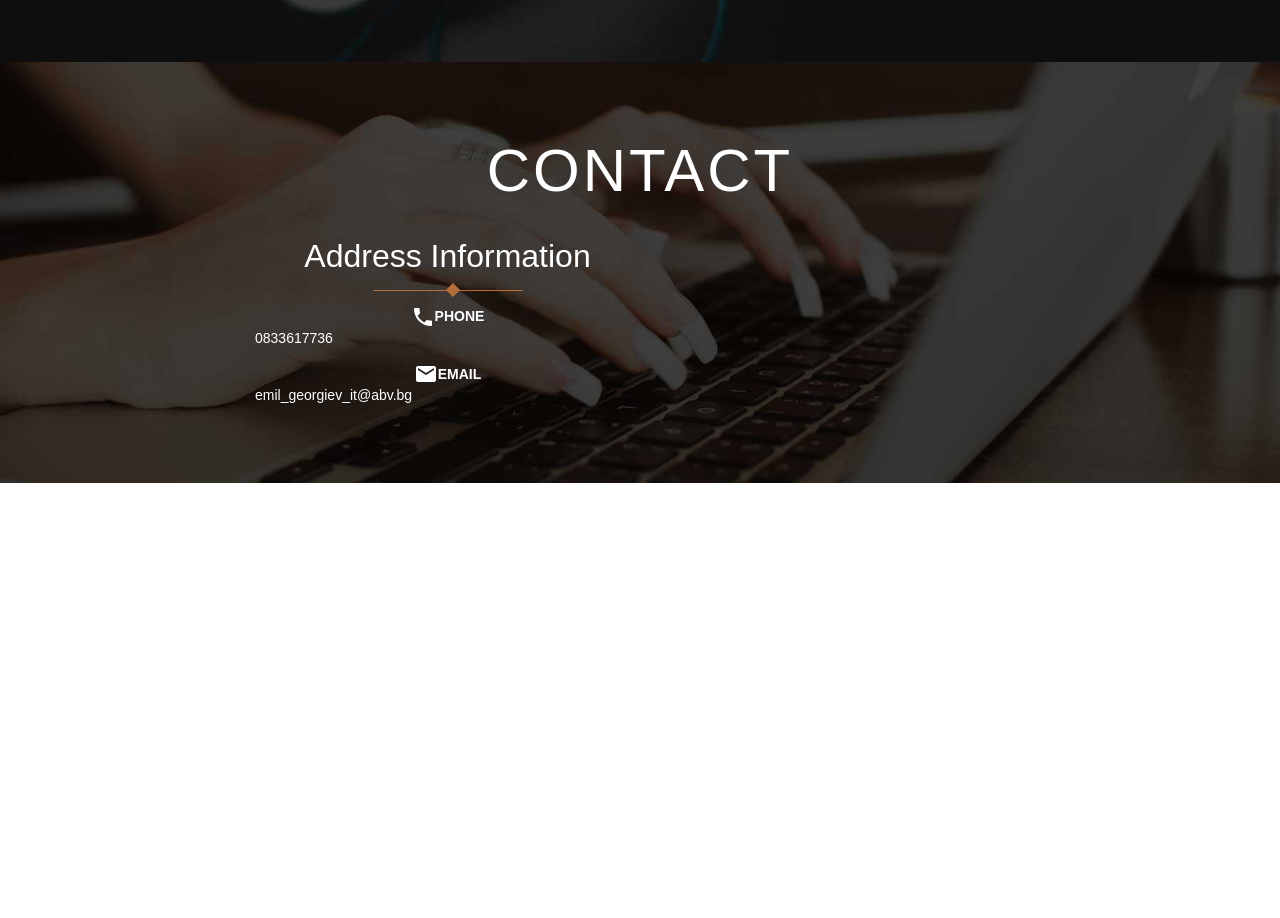
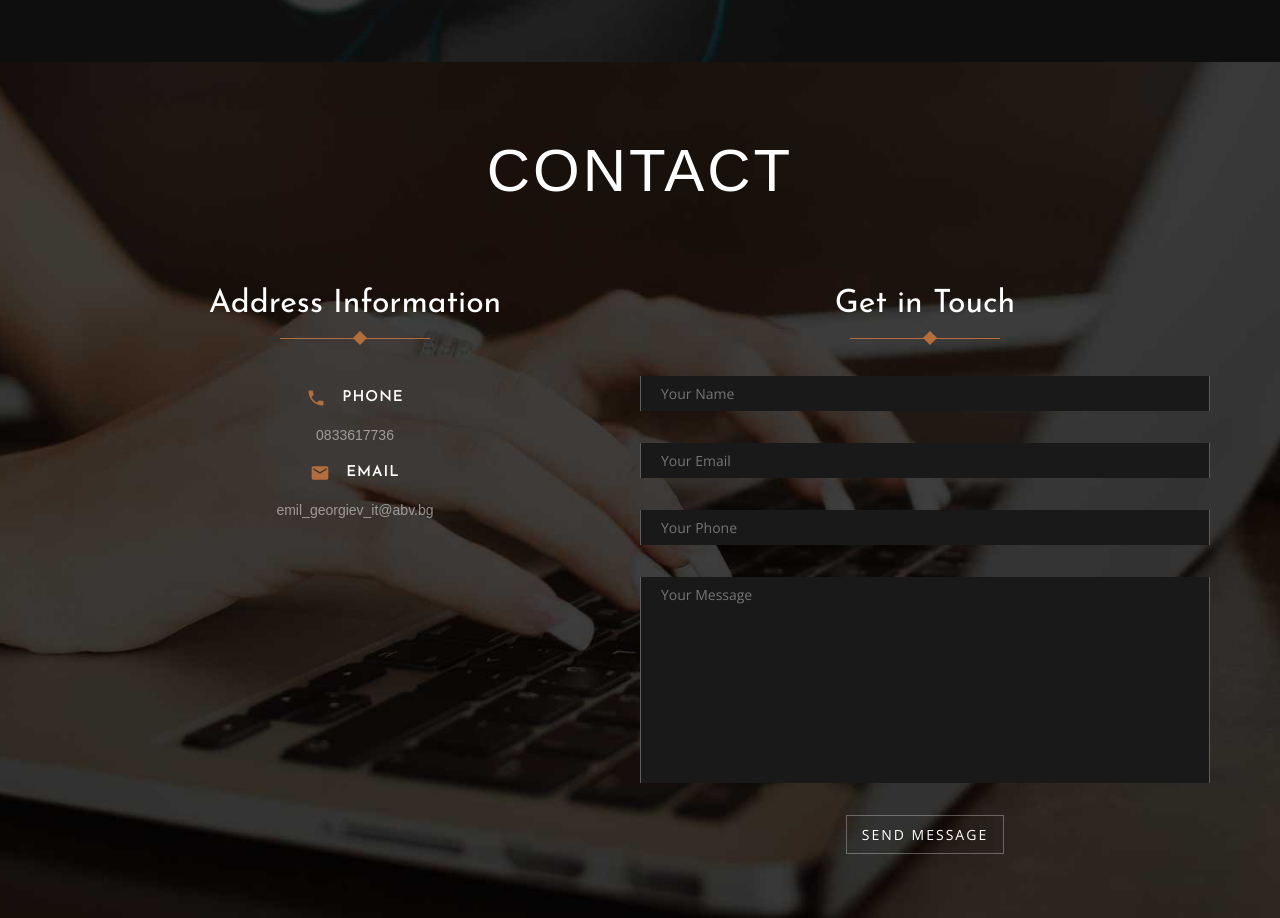
Before and after one commit to EmilGeorgievIT/Portfolio, a React (Create React App) app: page / in a window 1280 px wide. Shown: the part 3779-4697 px from the top of the page. Before the commit the page ends 4262 px from the top, so only its background shows below. Built offline with nearby package versions, Linux system fonts and the light colour scheme.

Commit message:
Add contact styling

```diff
--- a/src/components/Contact/Contact.jsx
+++ b/src/components/Contact/Contact.jsx
@@ -11,7 +11,7 @@ export default class Contact extends Component {
 
         return (
             <section style={backgroundImage} className='section-contact'>
-                <div className="container container--small">
+                <div className="container">
                     <div className="section__head section--header-underline">
                         <h1 className='section__title'>
                             Contact
@@ -28,7 +28,7 @@ export default class Contact extends Component {
                                 <ul className="list-contacts">
                                     <li>
                                         <p>
-                                            <svg className='ico-phone' xmlns="http://www.w3.org/2000/svg" width="24" height="24" viewBox="0 0 24 24"><path d="M0 0h24v24H0z" fill="none"/><path d="M6.62 10.79c1.44 2.83 3.76 5.14 6.59 6.59l2.2-2.2c.27-.27.67-.36 1.02-.24 1.12.37 2.33.57 3.57.57.55 0 1 .45 1 1V20c0 .55-.45 1-1 1-9.39 0-17-7.61-17-17 0-.55.45-1 1-1h3.5c.55 0 1 .45 1 1 0 1.25.2 2.45.57 3.57.11.35.03.74-.25 1.02l-2.2 2.2z"/>
+                                            <svg className='ico-phone' xmlns="http://www.w3.org/2000/svg" width="20" height="20" viewBox="0 0 24 24"><path d="M0 0h24v24H0z" fill="none"/><path d="M6.62 10.79c1.44 2.83 3.76 5.14 6.59 6.59l2.2-2.2c.27-.27.67-.36 1.02-.24 1.12.37 2.33.57 3.57.57.55 0 1 .45 1 1V20c0 .55-.45 1-1 1-9.39 0-17-7.61-17-17 0-.55.45-1 1-1h3.5c.55 0 1 .45 1 1 0 1.25.2 2.45.57 3.57.11.35.03.74-.25 1.02l-2.2 2.2z"/>
                                             </svg>
 
                                             <strong className='list-contacts-title'>
@@ -43,7 +43,7 @@ export default class Contact extends Component {
 
                                     <li>
                                         <p>
-                                            <svg className='ico-email' xmlns="http://www.w3.org/2000/svg" width="24" height="24" viewBox="0 0 24 24"><path d="M20 4H4c-1.1 0-1.99.9-1.99 2L2 18c0 1.1.9 2 2 2h16c1.1 0 2-.9 2-2V6c0-1.1-.9-2-2-2zm0 4l-8 5-8-5V6l8 5 8-5v2z"/><path d="M0 0h24v24H0z" fill="none"/>
+                                            <svg className='ico-email' xmlns="http://www.w3.org/2000/svg" width="20" height="20" viewBox="0 0 24 24"><path d="M20 4H4c-1.1 0-1.99.9-1.99 2L2 18c0 1.1.9 2 2 2h16c1.1 0 2-.9 2-2V6c0-1.1-.9-2-2-2zm0 4l-8 5-8-5V6l8 5 8-5v2z"/><path d="M0 0h24v24H0z" fill="none"/>
                                             </svg>
 
                                             <strong className='list-contacts-title'>
@@ -59,7 +59,39 @@ export default class Contact extends Component {
                             </div>
 
                             <div className="contact__content">
+                                <form className='contact-form'>
+                                    <div className="form__head">
+                                        <h2 className="form__title">
+                                            Get in Touch
+                                        </h2>
+                                    </div>
 
+                                    <div className="form__body">
+                                        <div className="form__control">
+                                            <input className='form__input' type="text" name='name' placeholder='Your Name'/>
+                                        </div>
+
+                                        <div className="form__control">
+                                            <input className='form__input' type="email" name='email' placeholder='Your Email'/>
+                                        </div>
+
+                                        <div className="form__control">
+                                            <input className='form__input' type="text" name='phone' placeholder='Your Phone'/>
+                                        </div>
+
+                                        <div className="form__control">
+                                            <textarea className='form__input form__textarea' name="message" id="message" placeholder='Your Message' cols="30" rows="10">
+
+                                            </textarea>
+                                        </div>
+
+                                        <div className="form__actions">
+                                            <button className='btn-submit'>
+                                                Send Message
+                                            </button>
+                                        </div>
+                                    </div>
+                                </form>
                             </div>
                         </div>
                     </div>
--- a/src/components/Contact/Contact.scss
+++ b/src/components/Contact/Contact.scss
@@ -11,15 +11,19 @@
         @include section-background-image;
         padding: 4rem 0;
     }
-
+    .section__head {
+        margin-bottom: 4rem;
+    }
     .list-contacts {
         & {
             list-style: none;
+            padding-top: 2rem;
         }
 
         .ico-phone,
         .ico-email {
-            fill: $white;
+            fill: $space;
+            margin-right: 1rem;
         }
 
         li {
@@ -27,18 +31,23 @@
                 margin-bottom: 1rem;
             }
             a {
-                display: inline-block;
+                text-align: center;
+                display: block;
+                color: rgba(255, 255, 255, 0.5);
                 text-decoration: none;
             }
             p {
                 display: flex;
                 align-items: center;
                 justify-content: center;
-                margin-bottom: 0;
+                margin-bottom: 1rem;
 
                 .list-contacts-title {
                     color: $white;
-                    font-family: 'JosefinSans', sans-serif;
+                    font-weight: 600;
+                    letter-spacing: 1px;
+                    font-size: 15px;
+                    font-family: 'Josefin Sans', sans-serif;
                     text-transform: uppercase;
                }
             }
@@ -57,30 +66,12 @@
     .contact__title {
         & {
             position: relative;
-            font-family: 'JosefinSans', sans-serif;
+            font-family: 'Josefin Sans', sans-serif;
             color: $white;
             text-align: center;
             padding-bottom: 1rem;
         }
-        &:after {
-            content: '';
-            left: 50%;
-            margin-left: -75px;
-            position: absolute;
-            width: 150px;
-            border-bottom: 1px solid $space;
-            bottom: 5px;
-        }
-        &:before {
-            content: '';
-            position: absolute;
-            bottom: 1px;
-            left: 50%;
-            background-color: $space;
-            transform: rotate(45deg);
-            width: 10px;
-            height: 10px;
-        }
+       @include title-decoration;
     }
     .contact__aside{
         flex: 0 1 50%;
@@ -92,3 +83,65 @@
         max-width: 50%;
     }
 }
+
+/************************************
+    Contact Form
+***********************************/
+.contact-form {
+    & {
+        font-family: 'Open Sans', 'sans-serif';
+    }
+
+    .form__head {
+        margin-bottom: 2rem;
+    }
+
+    .form__title {
+        position: relative;
+        font-family: 'Josefin Sans', sans-serif;
+        color: $white;
+        text-align: center;
+        padding-bottom: 1rem;
+        @include title-decoration;
+    }
+    .form__body {
+        .form__control {
+            margin-bottom: 2rem;
+        }
+        .form__input {
+            display: block;
+            width: 100%;
+            font-size: 14px;
+            padding: 8px 20px;
+            background-color: #191919;
+            border-left: 1px solid rgba(255, 255, 255, 0.3);
+            border-right: 1px solid rgba(255, 255, 255, 0.3);
+            border-top: 0;
+            border-bottom: 0;
+            color: $space;
+        }
+        .form__textarea {
+            resize: none;
+        }
+        .form__actions {
+            text-align: center;
+        }
+        .btn-submit{
+            & {
+                appearance: none;
+                padding: 10px 15px;
+                line-height: 17px;
+                letter-spacing: 2px;
+                border: 1px solid rgba(255, 255, 255, 0.3);
+                text-transform: uppercase;
+                color: $white;
+                transition: .4s ease;
+                background: none;
+            }
+            &:hover {
+                background-color: $space;
+                border-color: $space;
+            }
+        }
+    }
+}
--- a/src/styles/_helper.scss
+++ b/src/styles/_helper.scss
@@ -23,3 +23,25 @@
     background-repeat: no-repeat;
     background-position: center center;
 }
+
+@mixin title-decoration {
+    &:after {
+        content: '';
+        left: 50%;
+        margin-left: -75px;
+        position: absolute;
+        width: 150px;
+        border-bottom: 1px solid $space;
+        bottom: 5px;
+    }
+    &:before {
+        content: '';
+        position: absolute;
+        bottom: 1px;
+        left: 50%;
+        background-color: $space;
+        transform: rotate(45deg);
+        width: 10px;
+        height: 10px;
+    }
+}
```
